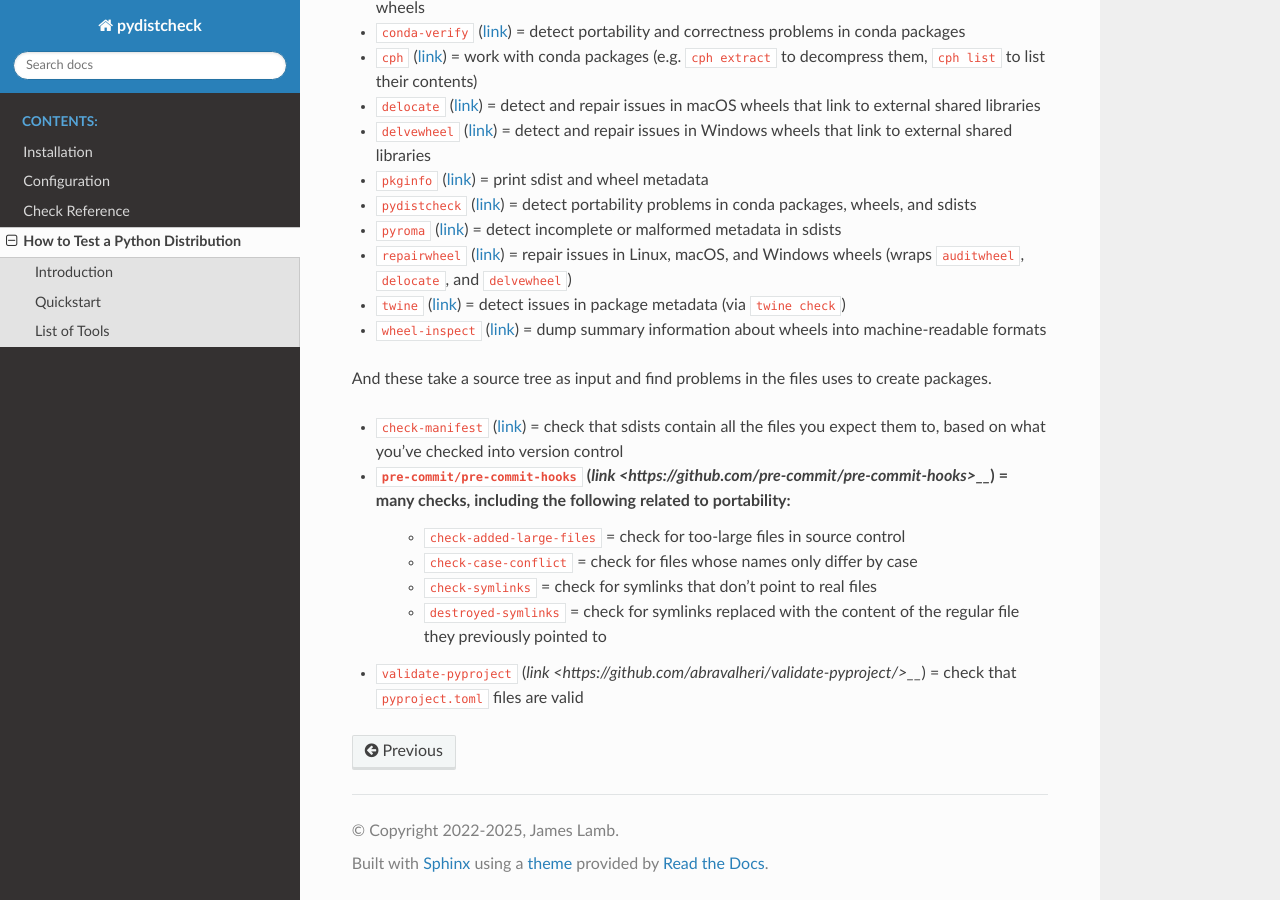
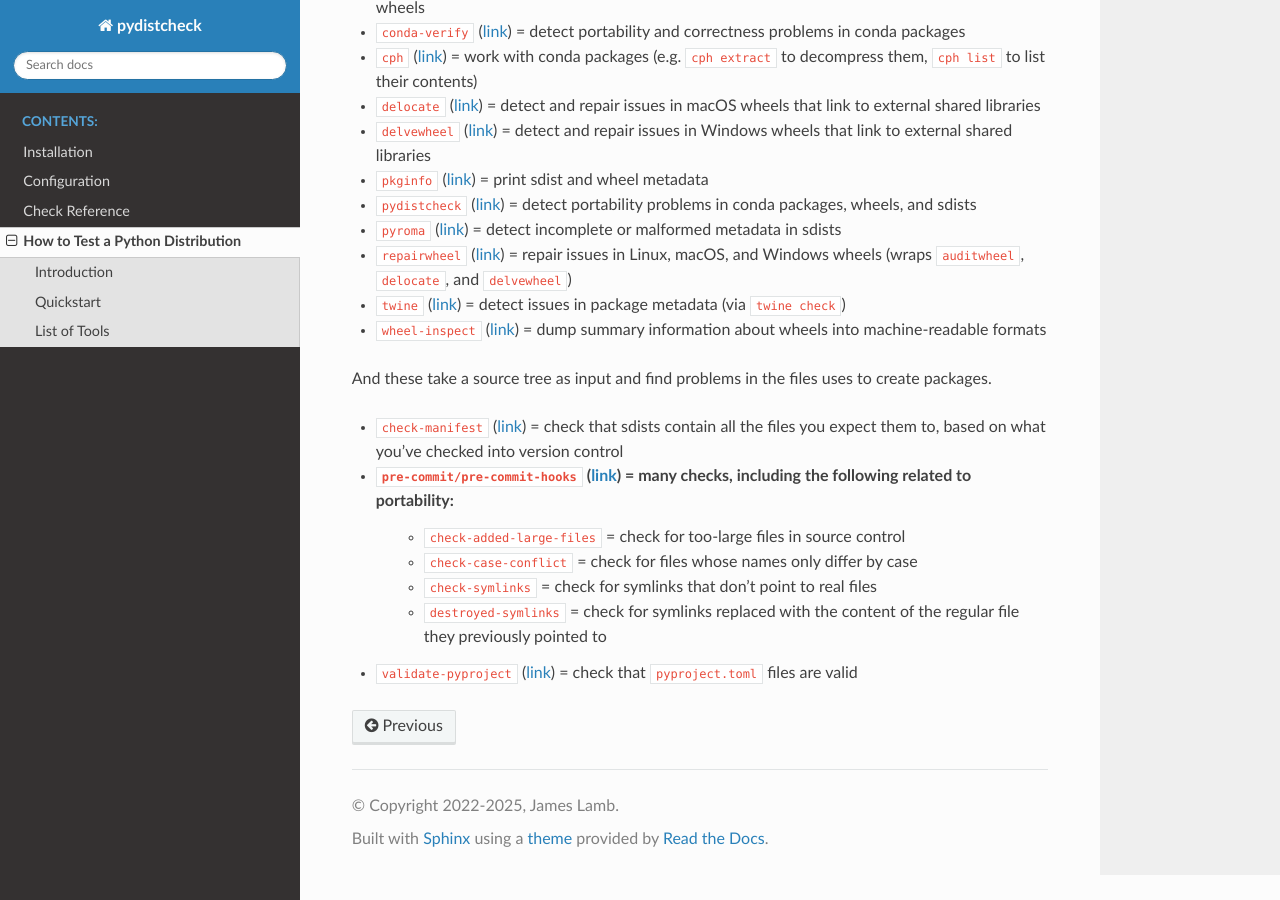
Before and after one commit to jameslamb/pydistcheck, a Sphinx documentation site: the page built from docs/how-to-test-a-python-distribution.rst, in a window 1280 px wide and 900 px high, scrolled down 2873 px. Built offline with Sphinx 7.4.7 and the Read the Docs theme 3.1.0, drawn with Linux system fonts in a browser that asks for light colours.

Commit message:
[docs] fix formatting (#294)

```diff
--- a/docs/how-to-test-a-python-distribution.rst
+++ b/docs/how-to-test-a-python-distribution.rst
@@ -143,11 +143,11 @@ The following open-source tools take packages as input, and can be used to detec
 And these take a source tree as input and find problems in the files uses to create packages.
 
 * ``check-manifest`` (`link <https://github.com/mgedmin/check-manifest>`__) = check that sdists contain all the files you expect them to, based on what you've checked into version control
-* ``pre-commit/pre-commit-hooks`` (`link <https://github.com/pre-commit/pre-commit-hooks>__`) = many checks, including the following related to portability:
+* ``pre-commit/pre-commit-hooks`` (`link <https://github.com/pre-commit/pre-commit-hooks>`__) = many checks, including the following related to portability:
     - ``check-added-large-files`` = check for too-large files in source control
     - ``check-case-conflict`` = check for files whose names only differ by case
     - ``check-symlinks`` = check for symlinks that don't point to real files
     - ``destroyed-symlinks`` = check for symlinks replaced with the content of the regular file they previously pointed to
-* ``validate-pyproject`` (`link <https://github.com/abravalheri/validate-pyproject/>__`) = check that ``pyproject.toml`` files are valid
+* ``validate-pyproject`` (`link <https://github.com/abravalheri/validate-pyproject/>`__) = check that ``pyproject.toml`` files are valid
 
 .. _pyodide auditwheel: https://pyodide.org/en/stable/usage/api/pyodide-cli.html
```
